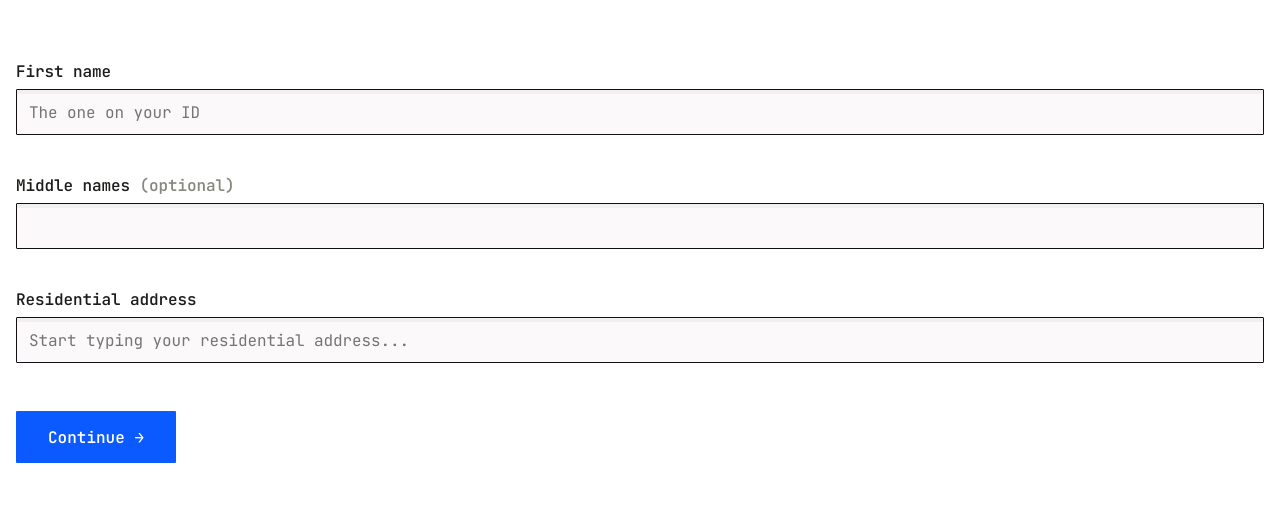
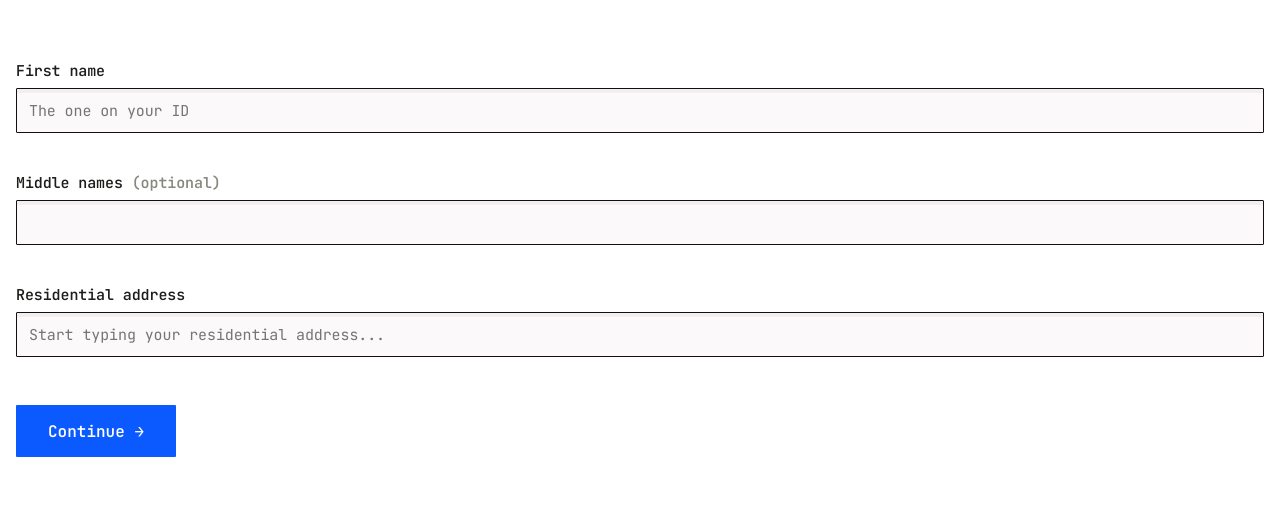
Before and after one commit to futuresuper/design, a plain HTML site: page index.html in a window 1280 px wide. Shown: the part 284-800 px from the top of the page. Drawn offline with Linux system fonts and the light colour scheme; a web font is replaced by a local one.

Commit message:
form styling

```diff
--- a/index.html
+++ b/index.html
@@ -3,7 +3,7 @@
 
 <head>
     <meta charset="UTF-8">
-    <meta name="viewport" content="width=device-width, initial-scale=1.0">
+    <meta name="viewport" content="width=device-width, initial-scale=1.0, maximum-scale=1.0">
     <title>Design | Future Super</title>
     <script>
         // If `prefers-color-scheme` is not supported, fall back to light mode.
--- a/style.css
+++ b/style.css
@@ -92,11 +92,11 @@ label {
   letter-spacing: -0.1px;
   width: 100%;
   box-sizing: border-box;
-  font-size: inherit;
+  /* font-size: inherit; */
+  font-size: 15px;
 }
 
 label {
-  /* font-size: 15px; */
   font-weight: 550;
   display: block;
   /* font-weight: var(--font-weight-medium); */
@@ -105,7 +105,6 @@ label {
 }
 
 input {
-  /* font-size: 14px; */
   border-radius: var(--border-radius-square);
   padding: 0.75rem;
 
```
